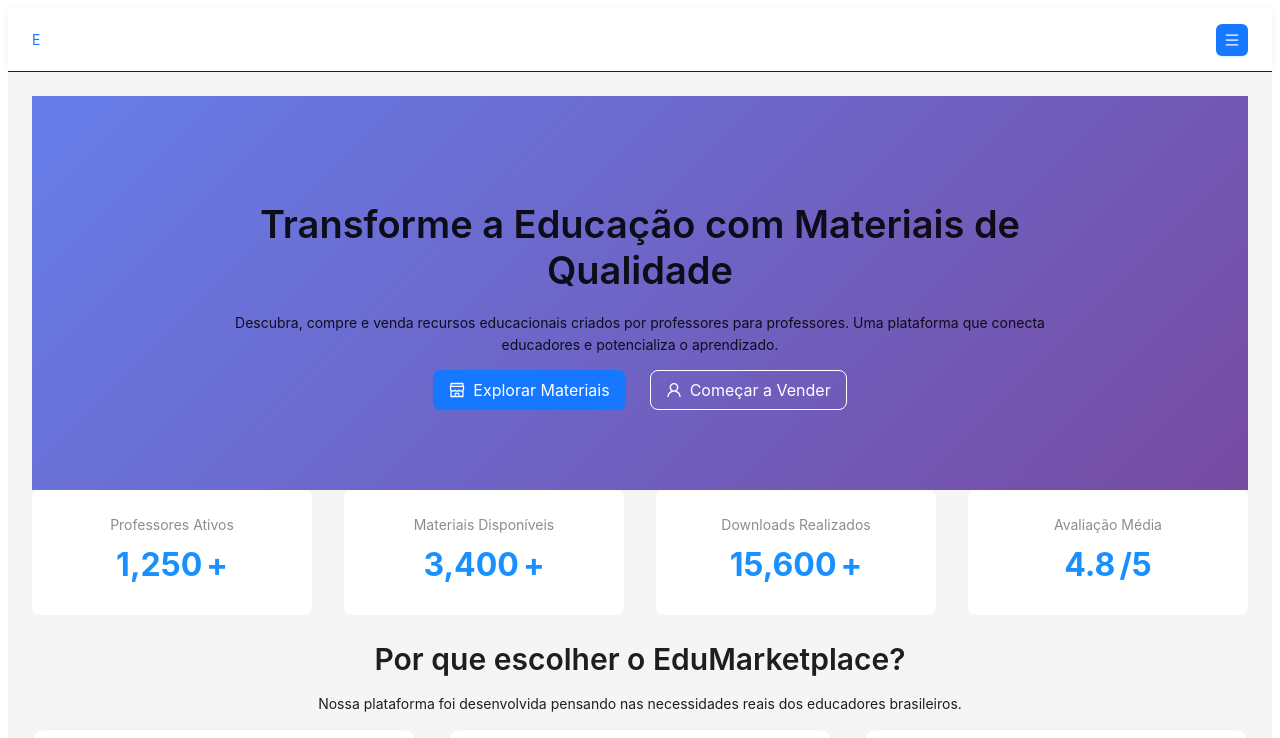
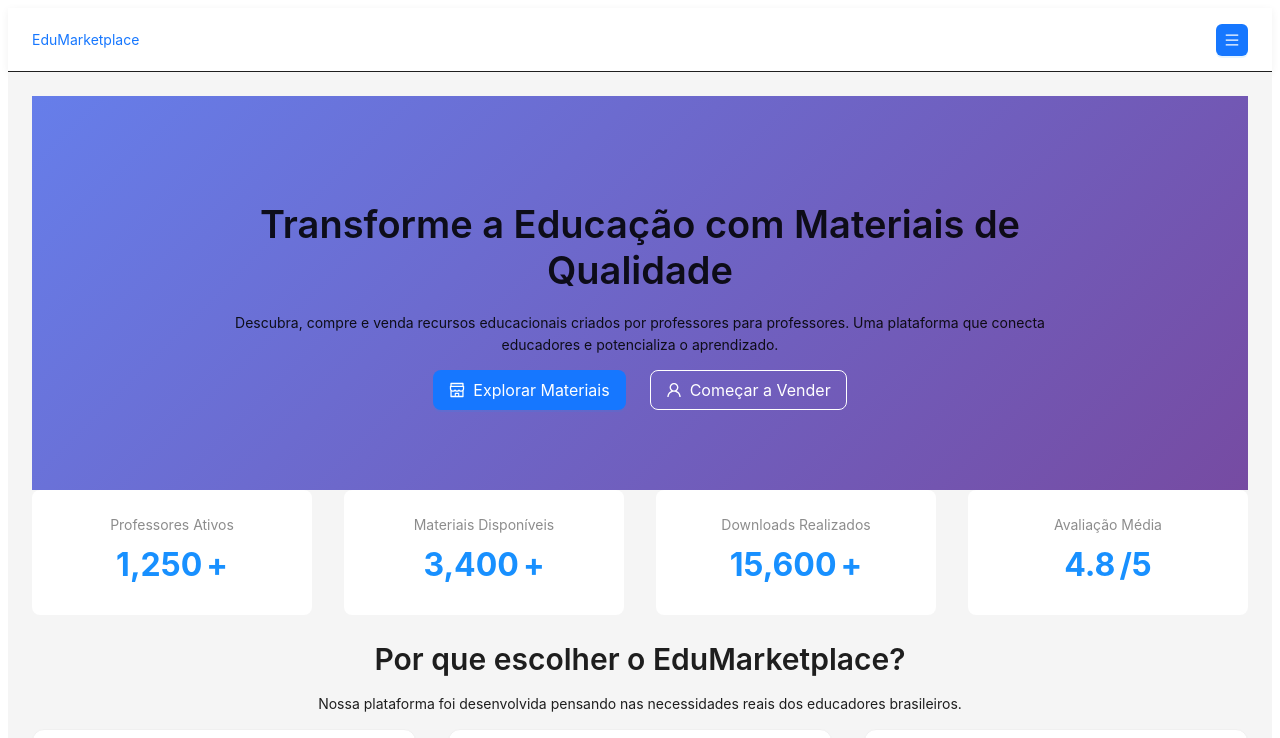
Before and after one commit to joandeitos/fiap-hackathon, a Next.js app: page / in a window 1280 px wide. Shown: the top 738 px of the page. Built offline with nearby package versions, Linux system fonts and the light colour scheme; no server answers; what @ant-design/nextjs-registry would draw is missing.

Commit message:
Update AppLayout.tsx

```diff
--- a/src/components/Layout/AppLayout.tsx
+++ b/src/components/Layout/AppLayout.tsx
@@ -82,7 +82,7 @@ export default function AppLayout({ children }: AppLayoutProps) {
         <div className="flex items-center">
           <Link href="/" className="flex items-center space-x-3 hover:opacity-80 transition-opacity">
             <div className="w-10 h-10 bg-gradient-to-r from-blue-600 to-purple-600 rounded-xl flex items-center justify-center shadow-lg">
-              <span className="text-white font-bold text-lg">E</span>
+              <span className="text-white font-bold text-lg">EduMarketplace</span>
             </div>
             <div className="hidden sm:block">
               <span className="text-xl font-bold text-gray-800">
```
